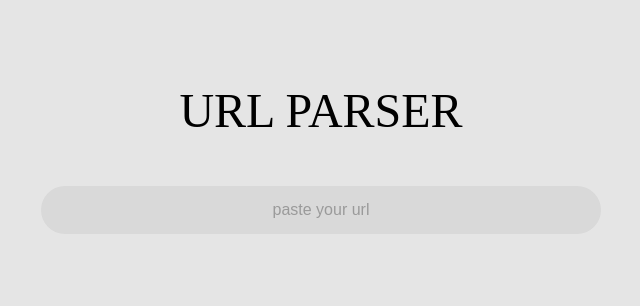
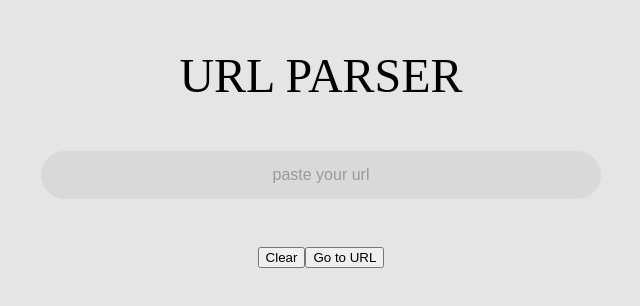
Before and after one commit to misiq/recursive-url-parser, a React (Vite) app: page / in a window 1280 px wide. Shown: the part 242-548 px from the top of the page, without its empty margins (319-959 px from the left). Built offline with nearby package versions, Linux system fonts and the light colour scheme; a web font is replaced by a local one.

Commit message:
feature: add clear button and go to url

```diff
--- a/src/App.tsx
+++ b/src/App.tsx
@@ -35,6 +35,12 @@ export const App = () => {
         className={urlInput}
         placeholder="paste your url"
       />
+
+      <div>
+        <button onClick={() => setValue('')}>Clear</button>
+        <button onClick={() => (window.location.href = value)}>Go to URL</button>
+      </div>
+
       {/*<button onClick={() => handleParse(value)} className={button}>*/}
       {/*  PARSE*/}
       {/*</button>*/}
```
